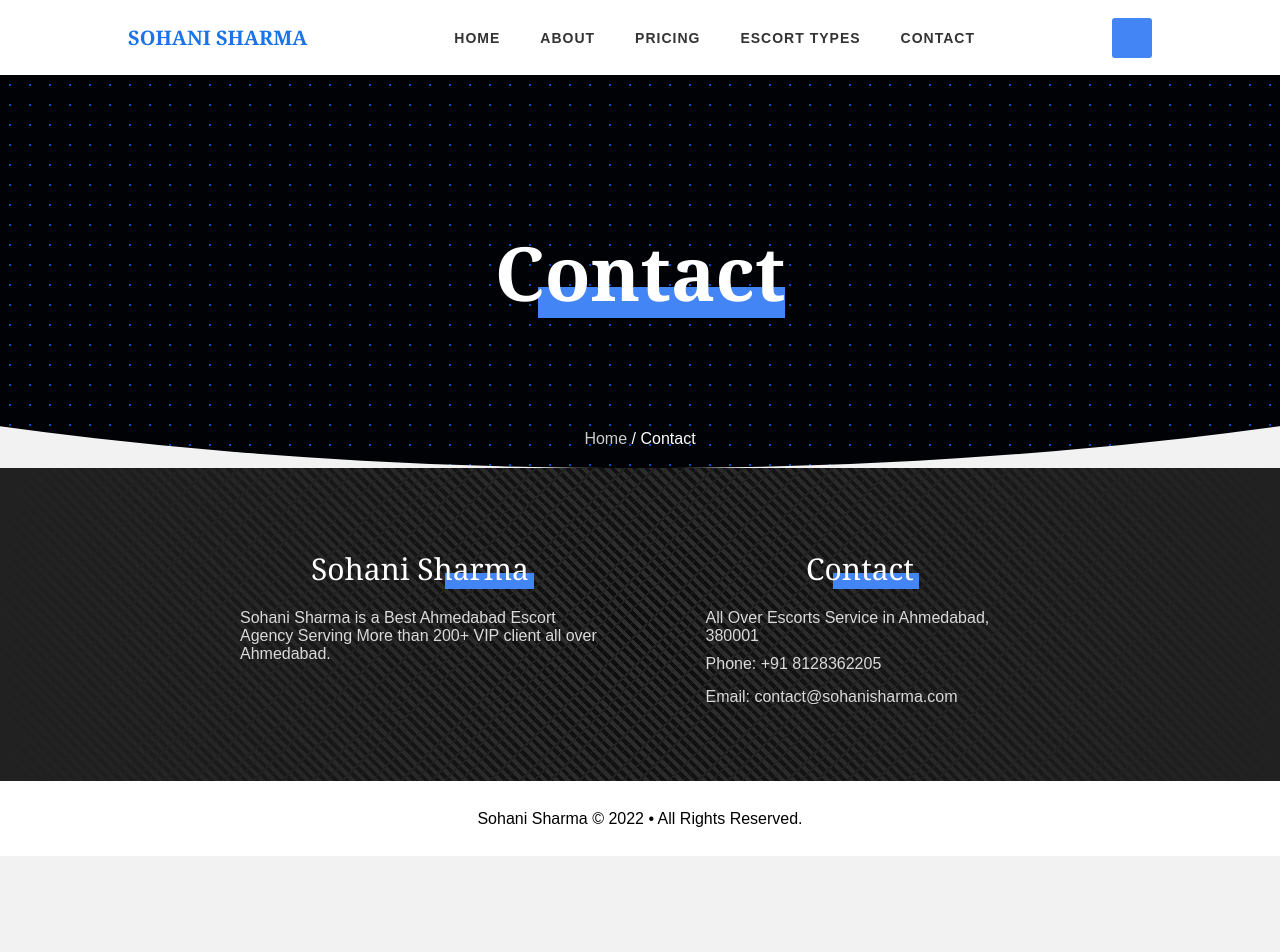
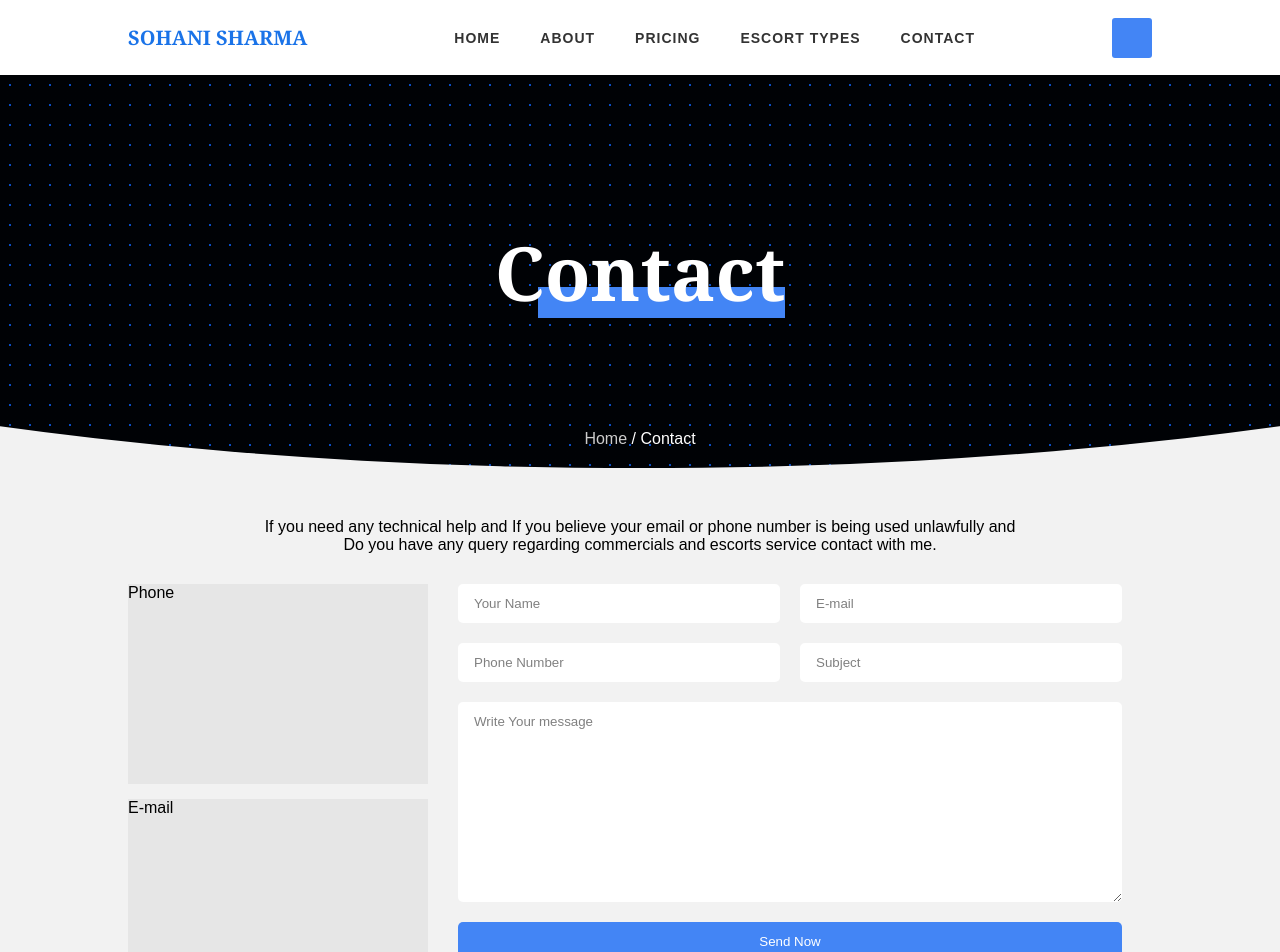
Before and after one commit to zl9/sohanisharma, a Jekyll site: the page built from contact.html, in a window 1280 px wide. Shown: the top 952 px of the page. Built offline with Jekyll 4.4.1, drawn with Linux system fonts in a browser that asks for light colours; before the commit the page ends 900 px from its top, so only the background shows below that.

Commit message:
Add files via upload

```diff
--- a/contact.html
+++ b/contact.html
@@ -7,3 +7,77 @@
     <h1><span>Contact</span></h1>
     <div id='gpag' style="position: absolute;bottom: 20px;left: 50%;transform: translateX(-50%);"><a href="/" style="color: #cccccc;">Home</a> <a>/ Contact</a></div>
 </section>
+
+<div style="padding:50px var(--row_widh);">
+    <p style="margin:0 var(--row_widh) 30px;text-align:center;">If you need any technical help and If you believe your email or phone number is being used unlawfully and Do you have any query regarding commercials and escorts service contact with me.</p>
+
+    <style>
+        #cobx{
+            display:flex;
+            margin-bottom:20px;
+        }
+
+        #coif>div{
+            width:300px;
+            height:200px;
+            background:hsl(0, 0%, 90%);
+            margin-bottom:15px;
+        }
+
+        form{
+            display: flex;
+            flex-wrap: wrap;
+            margin:0 20px;
+        }
+
+        form>*::placeholder{
+            color:hsl(0, 0%, 50%);
+        }
+
+        form input,form textarea,form button{
+            margin:0 10px 20px 10px;
+            padding: 12px 16px;
+            width: calc(50% - 20px);
+            border-radius:5px;
+        }
+        form textarea{
+            min-height:200px;
+        }
+        form textarea,form button{
+            width:100%;
+        }
+
+        button{
+            color:white;
+            background: #4385f5;
+            cursor: pointer;
+        }
+        button:hover{
+            background: hsl(218, 90%, 30%);
+
+        }
+
+    </style>
+
+    <div id="cobx">
+        <div id="coif">
+            <div>Phone</div>
+            <div>E-mail</div>
+            <div>Address</div>
+        </div>
+
+        <div id="coip">
+            <form action="">
+                <input type="text" placeholder="Your Name">
+                <input type="email" placeholder="E-mail">
+                <input type="tel" placeholder="Phone Number">
+                <input type="text" placeholder="Subject">
+                <textarea placeholder="Write Your message" style="resize: vertical;"></textarea>
+                <button>Send Now</button>
+            </form>
+        </div>
+
+    </div>
+
+    <iframe src="https://www.google.com/maps/embed?pb=!1m18!1m12!1m3!1d235013.70718004834!2d72.43965629993318!3d23.02049776939228!2m3!1f0!2f0!3f0!3m2!1i1024!2i768!4f13.1!3m3!1m2!1s0x395e848aba5bd449%3A0x4fcedd11614f6516!2sAhmedabad%2C%20Gujarat!5e0!3m2!1sen!2sin!4v1655837198319!5m2!1sen!2sin" width="100%" height="400" style="border:0;" allowfullscreen="true" loading="lazy" referrerpolicy="no-referrer-when-downgrade""></iframe>
+</div>
```
Also changed, not shown: about.html (+43 -4 lines), img/sohani-sharma-sexy-hot-call-girl-provider-about-page.jpg (added), style.css (line endings or trailing spaces).
